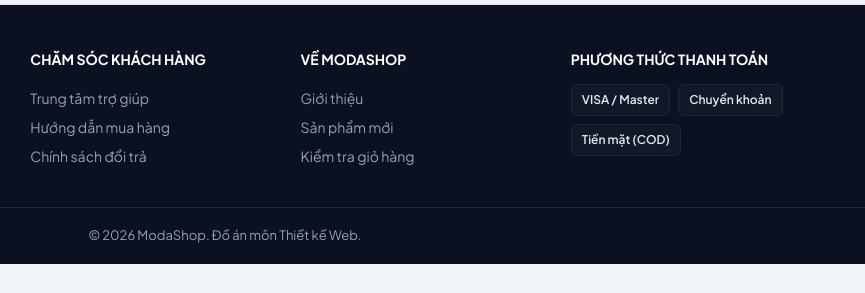
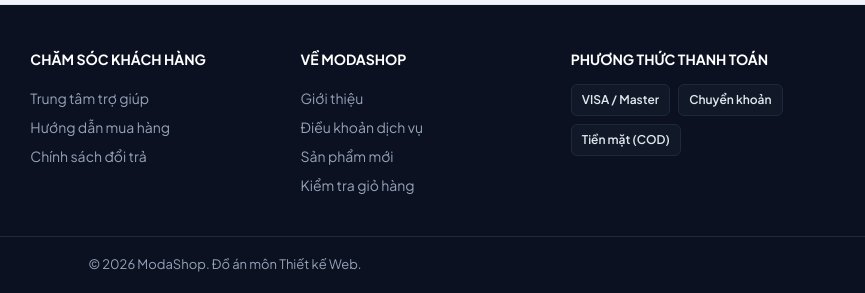
Before and after one commit to DatLuongg/Bai_cuoi_ky, a plain HTML site: page index.html in a window 1280 px wide. Shown: the part 2023-2316 px from the top of the page, 415-1280 px from the left. Before the commit the page ends 2287 px from the top, so only its background shows below. Drawn offline with Linux system fonts and the light colour scheme.

Commit message:
Add files via upload

```diff
--- a/index.html
+++ b/index.html
@@ -168,6 +168,7 @@
       <div>
         <h4>VỀ MODASHOP</h4>
         <button type="button" class="footer-link-btn" onclick="openInfoModal('Giới thiệu ModaShop', 'ModaShop là đồ án website thương mại điện tử thời trang được xây dựng bởi nhóm sinh viên môn Thiết kế Web.')">Giới thiệu</button>
+        <button type="button" class="footer-link-btn" onclick="openInfoModal('Điều khoản dịch vụ', '1. Thông tin tài khoản được lưu cục bộ trên trình duyệt (localStorage) phục vụ mục đích trải nghiệm đặt hàng.<br>2. Khách hàng được quyền kiểm tra sản phẩm trước khi thanh toán và đổi trả trong vòng 7 ngày nếu còn nguyên tem mác.')">Điều khoản dịch vụ</button>
         <a href="index.html#products">Sản phẩm mới</a>
         <a href="cart.html">Kiểm tra giỏ hàng</a>
       </div>
```
